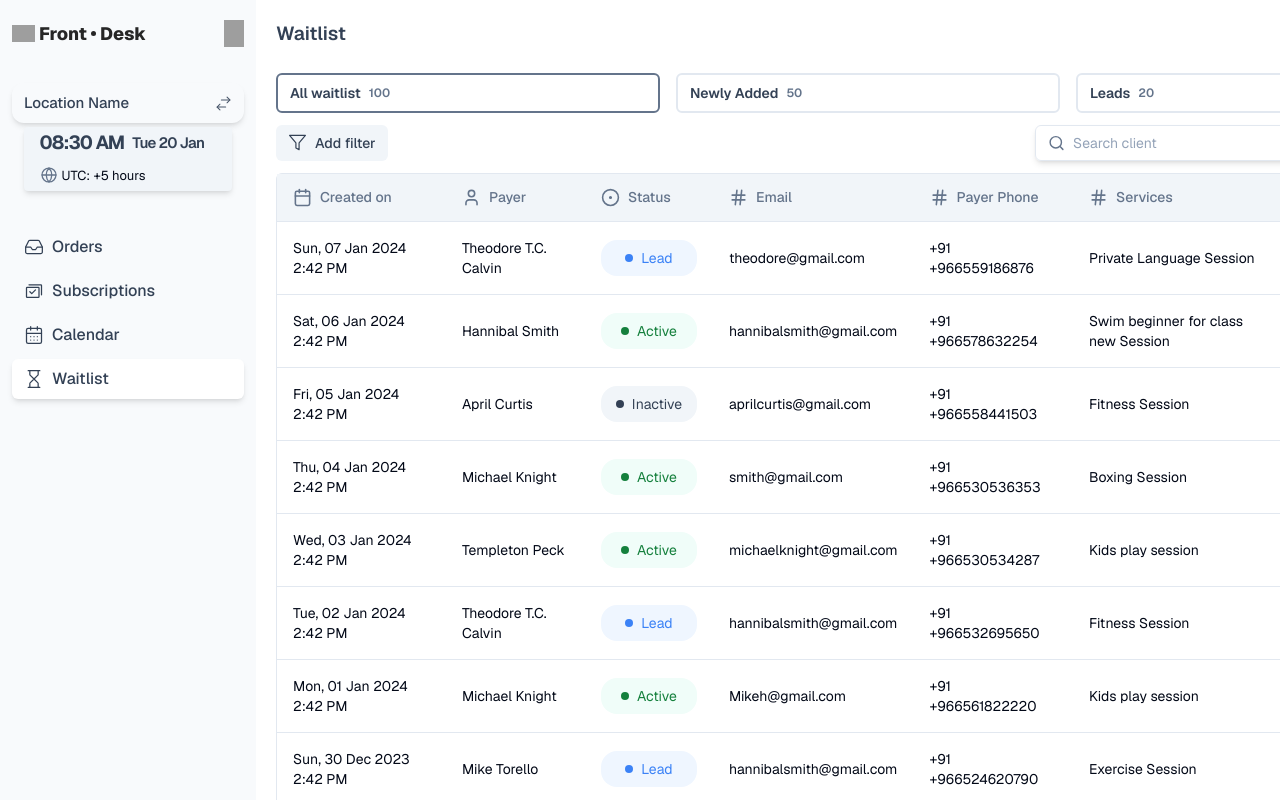
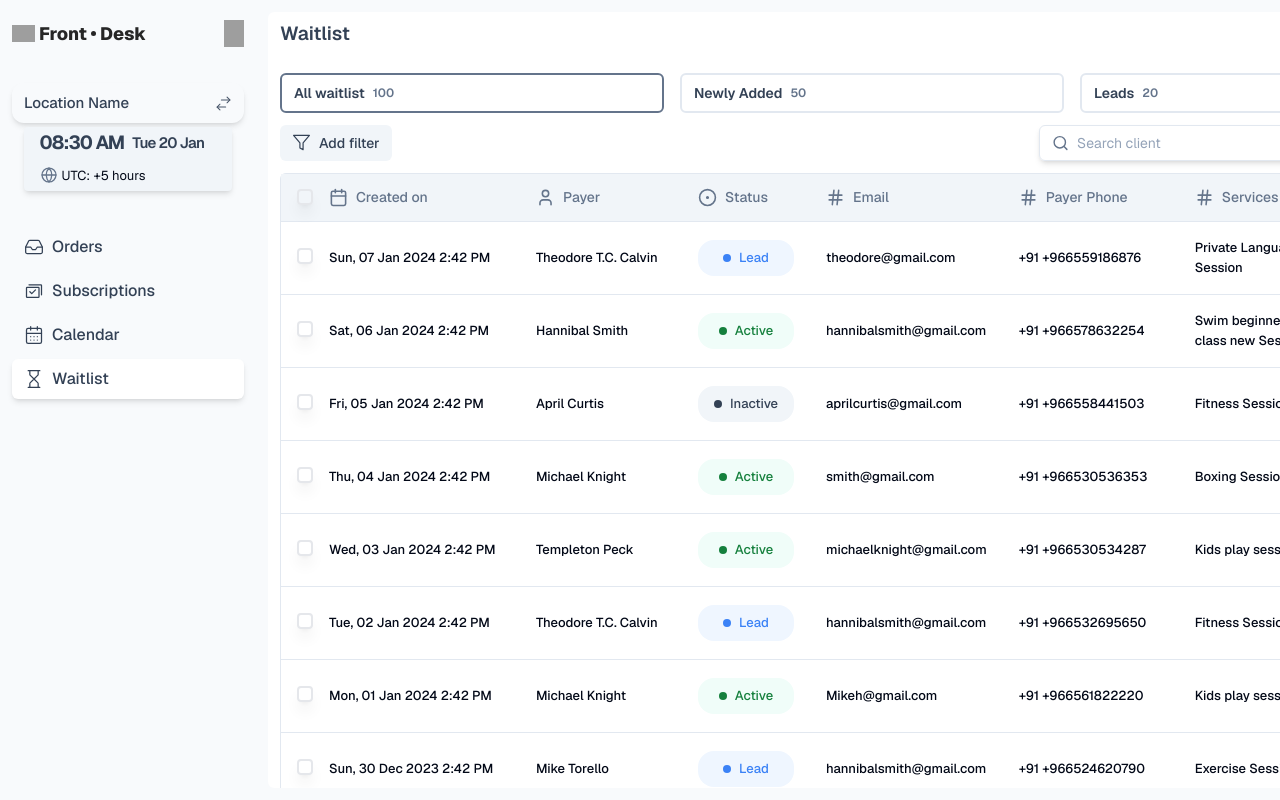
Before and after one commit to mohamedaflah/admin-dashboard-omnify, a Next.js app: page / in a window 1280 px wide. Built offline with nearby package versions, Linux system fonts and the light colour scheme; grey boxes are pictures that could not be loaded.

Commit message:
feat: Pagination bar added

```diff
--- a/app/(admin)/layout.tsx
+++ b/app/(admin)/layout.tsx
@@ -14,10 +14,10 @@
   children: React.ReactNode;
 }>) {
   return (
-    <main className="h-screen w-full flex relative  scrollbar-none " id="ScrollArea">
+    <main className="h-screen w-full flex relative  scrollbar-none bg-bgColor-1" id="ScrollArea">
       {/* Side bar */}
       <SideBar />
-      <section className="w-full  p-5 ">{children}</section>
+      <section className="w-full  p-3  ">{children}</section>
     </main>
   );
 }
--- a/app/(admin)/page.tsx
+++ b/app/(admin)/page.tsx
@@ -11,7 +11,7 @@
 
 export default function Home() {
   return (
-    <main className="w-full h-full">
+    <main className="w-full h-full overflow-x-hidden scrollbar-none bg-white py-2 px-3 rounded-md">
       <div className="w-full flex flex-col gap-6">
         <div className="w-full">
           <h1 className="text-[19px] text-textcolor-1 font-semibold">
--- a/components/app-component/TableColumns/AdminTable/AdminTable.tsx
+++ b/components/app-component/TableColumns/AdminTable/AdminTable.tsx
@@ -17,6 +17,13 @@
   TableRow,
 } from "@/components/ui/table";
 import { Button } from "@/components/ui/button";
+import {SelectItem,
+  Select,
+  SelectContent,
+  SelectGroup,
+  SelectTrigger,
+  SelectValue,
+} from "@/components/ui/select";
 
 interface DataTableProps<TData, TValue> {
   columns: ColumnDef<TData, TValue>[];
@@ -67,7 +74,10 @@
                   data-state={row.getIsSelected() && "selected"}
                 >
                   {row.getVisibleCells().map((cell) => (
-                    <TableCell key={cell.id}>
+                    <TableCell
+                      key={cell.id}
+                      className="font-medium text-[13px]"
+                    >
                       {flexRender(
                         cell.column.columnDef.cell,
                         cell.getContext()
@@ -90,8 +100,23 @@
         </Table>
       </div>
       <div className="w-full py-4 flex justify-between">
-        <div className="h-full">
-
+        <div className="h-full flex items-center gap-1 ">
+          <span className="text-sm text-textcolor-2">Displaying</span>
+          <Select>
+            <SelectTrigger className="border-none flex gap-2 bg-bgColor-1 outline-none ring-0 w-16">
+              <SelectValue placeholder="15" />
+            </SelectTrigger>
+            <SelectContent>
+              <SelectGroup>
+                <SelectItem value={"20"}>20</SelectItem>
+                <SelectItem value={"25"}>25</SelectItem>
+                <SelectItem value={"35"}>35</SelectItem>
+                <SelectItem value={"40"}>40</SelectItem>
+                <SelectItem value={"50"}>50</SelectItem>
+              </SelectGroup>
+            </SelectContent>
+          </Select>
+          <span className="text-sm text-textcolor-2 font-medium">Out of <span className="text-black">150</span></span>
         </div>
         <div className="flex items-center space-x-2 ">
           <Button
--- a/components/app-component/TableColumns/AdminTable/Column.tsx
+++ b/components/app-component/TableColumns/AdminTable/Column.tsx
@@ -4,17 +4,48 @@
 import Image from "next/image";
 import { TableHeaderTitle } from "../../custom/TableHeaderTitle";
 import { Status } from "../../custom/Status";
+import { Checkbox } from "@/components/ui/checkbox";
 
 export const adminTableColumns: ColumnDef<TableData>[] = [
+  {
+    id: "select",
+    header: ({ table }) => (
+      <Checkbox
+        checked={
+          table.getIsAllPageRowsSelected() ||
+          (table.getIsSomePageRowsSelected() && "indeterminate")
+        }
+        className="shadow-lg border-[#E5E7EB] border-2 mt-[1.5px]"
+        onCheckedChange={(value) => table.toggleAllPageRowsSelected(!!value)}
+        aria-label="Select all"
+      />
+    ),
+    cell: ({ row }) => (
+      <Checkbox
+        checked={row.getIsSelected()}
+        className="shadow-lg border-[#E5E7EB] border-2"
+        onCheckedChange={(value) => row.toggleSelected(!!value)}
+        aria-label="Select row"
+      />
+    ),
+    enableSorting: false,
+    enableHiding: false,
+  },
   {
     accessorKey: "created_on",
     header: () => (
       <TableHeaderTitle image="/icons/created.svg" title="Created on" />
     ),
+    cell: ({ row }) => {
+      return <div className="flex items-center h-full w-[175px]">{row.getValue("created_on")}</div>;
+    },
   },
   {
     accessorKey: "payer",
     header: () => <TableHeaderTitle image="/icons/user.svg" title="Payer" />,
+    cell: ({ row }) => {
+      return <div className="flex items-center h-full w-[130px]">{row.getValue("payer")}</div>;
+    },
   },
   {
     accessorKey: "status",
@@ -33,6 +64,10 @@
     header: () => (
       <TableHeaderTitle image="/icons/hash.svg" title="Payer Phone" />
     ),
+    cell: ({ row }) => {
+      return <div className="flex items-center h-full w-[144px]">{row.getValue("payer_phone")}</div>;
+    },
+
   },
   {
     accessorKey: "services",
--- /dev/null
+++ b/components/ui/checkbox.tsx
@@ -0,0 +1,30 @@
+"use client"
+
+import * as React from "react"
+import * as CheckboxPrimitive from "@radix-ui/react-checkbox"
+import { Check } from "lucide-react"
+
+import { cn } from "@/lib/utils"
+
+const Checkbox = React.forwardRef<
+  React.ElementRef<typeof CheckboxPrimitive.Root>,
+  React.ComponentPropsWithoutRef<typeof CheckboxPrimitive.Root>
+>(({ className, ...props }, ref) => (
+  <CheckboxPrimitive.Root
+    ref={ref}
+    className={cn(
+      "peer h-4 w-4 shrink-0 rounded-sm border border-primary ring-offset-background focus-visible:outline-none focus-visible:ring-2 focus-visible:ring-ring focus-visible:ring-offset-2 disabled:cursor-not-allowed disabled:opacity-50 data-[state=checked]:bg-primary data-[state=checked]:text-primary-foreground",
+      className
+    )}
+    {...props}
+  >
+    <CheckboxPrimitive.Indicator
+      className={cn("flex items-center justify-center text-current")}
+    >
+      <Check className="h-4 w-4" />
+    </CheckboxPrimitive.Indicator>
+  </CheckboxPrimitive.Root>
+))
+Checkbox.displayName = CheckboxPrimitive.Root.displayName
+
+export { Checkbox }
--- /dev/null
+++ b/components/ui/select.tsx
@@ -0,0 +1,160 @@
+"use client"
+
+import * as React from "react"
+import * as SelectPrimitive from "@radix-ui/react-select"
+import { Check, ChevronDown, ChevronUp } from "lucide-react"
+
+import { cn } from "@/lib/utils"
+
+const Select = SelectPrimitive.Root
+
+const SelectGroup = SelectPrimitive.Group
+
+const SelectValue = SelectPrimitive.Value
+
+const SelectTrigger = React.forwardRef<
+  React.ElementRef<typeof SelectPrimitive.Trigger>,
+  React.ComponentPropsWithoutRef<typeof SelectPrimitive.Trigger>
+>(({ className, children, ...props }, ref) => (
+  <SelectPrimitive.Trigger
+    ref={ref}
+    className={cn(
+      "flex h-10 w-full items-center justify-between rounded-md border border-input bg-background px-3 py-2 text-sm ring-offset-background placeholder:text-muted-foreground focus:outline-none focus:ring-2 focus:ring-ring focus:ring-offset-2 disabled:cursor-not-allowed disabled:opacity-50 [&>span]:line-clamp-1",
+      className
+    )}
+    {...props}
+  >
+    {children}
+    <SelectPrimitive.Icon asChild>
+      <ChevronDown className="h-4 w-4 opacity-50" />
+    </SelectPrimitive.Icon>
+  </SelectPrimitive.Trigger>
+))
+SelectTrigger.displayName = SelectPrimitive.Trigger.displayName
+
+const SelectScrollUpButton = React.forwardRef<
+  React.ElementRef<typeof SelectPrimitive.ScrollUpButton>,
+  React.ComponentPropsWithoutRef<typeof SelectPrimitive.ScrollUpButton>
+>(({ className, ...props }, ref) => (
+  <SelectPrimitive.ScrollUpButton
+    ref={ref}
+    className={cn(
+      "flex cursor-default items-center justify-center py-1",
+      className
+    )}
+    {...props}
+  >
+    <ChevronUp className="h-4 w-4" />
+  </SelectPrimitive.ScrollUpButton>
+))
+SelectScrollUpButton.displayName = SelectPrimitive.ScrollUpButton.displayName
+
+const SelectScrollDownButton = React.forwardRef<
+  React.ElementRef<typeof SelectPrimitive.ScrollDownButton>,
+  React.ComponentPropsWithoutRef<typeof SelectPrimitive.ScrollDownButton>
+>(({ className, ...props }, ref) => (
+  <SelectPrimitive.ScrollDownButton
+    ref={ref}
+    className={cn(
+      "flex cursor-default items-center justify-center py-1",
+      className
+    )}
+    {...props}
+  >
+    <ChevronDown className="h-4 w-4" />
+  </SelectPrimitive.ScrollDownButton>
+))
+SelectScrollDownButton.displayName =
+  SelectPrimitive.ScrollDownButton.displayName
+
+const SelectContent = React.forwardRef<
+  React.ElementRef<typeof SelectPrimitive.Content>,
+  React.ComponentPropsWithoutRef<typeof SelectPrimitive.Content>
+>(({ className, children, position = "popper", ...props }, ref) => (
+  <SelectPrimitive.Portal>
+    <SelectPrimitive.Content
+      ref={ref}
+      className={cn(
+        "relative z-50 max-h-96 min-w-[8rem] overflow-hidden rounded-md border bg-popover text-popover-foreground shadow-md data-[state=open]:animate-in data-[state=closed]:animate-out data-[state=closed]:fade-out-0 data-[state=open]:fade-in-0 data-[state=closed]:zoom-out-95 data-[state=open]:zoom-in-95 data-[side=bottom]:slide-in-from-top-2 data-[side=left]:slide-in-from-right-2 data-[side=right]:slide-in-from-left-2 data-[side=top]:slide-in-from-bottom-2",
+        position === "popper" &&
+          "data-[side=bottom]:translate-y-1 data-[side=left]:-translate-x-1 data-[side=right]:translate-x-1 data-[side=top]:-translate-y-1",
+        className
+      )}
+      position={position}
+      {...props}
+    >
+      <SelectScrollUpButton />
+      <SelectPrimitive.Viewport
+        className={cn(
+          "p-1",
+          position === "popper" &&
+            "h-[var(--radix-select-trigger-height)] w-full min-w-[var(--radix-select-trigger-width)]"
+        )}
+      >
+        {children}
+      </SelectPrimitive.Viewport>
+      <SelectScrollDownButton />
+    </SelectPrimitive.Content>
+  </SelectPrimitive.Portal>
+))
+SelectContent.displayName = SelectPrimitive.Content.displayName
+
+const SelectLabel = React.forwardRef<
+  React.ElementRef<typeof SelectPrimitive.Label>,
+  React.ComponentPropsWithoutRef<typeof SelectPrimitive.Label>
+>(({ className, ...props }, ref) => (
+  <SelectPrimitive.Label
+    ref={ref}
+    className={cn("py-1.5 pl-8 pr-2 text-sm font-semibold", className)}
+    {...props}
+  />
+))
+SelectLabel.displayName = SelectPrimitive.Label.displayName
+
+const SelectItem = React.forwardRef<
+  React.ElementRef<typeof SelectPrimitive.Item>,
+  React.ComponentPropsWithoutRef<typeof SelectPrimitive.Item>
+>(({ className, children, ...props }, ref) => (
+  <SelectPrimitive.Item
+    ref={ref}
+    className={cn(
+      "relative flex w-full cursor-default select-none items-center rounded-sm py-1.5 pl-8 pr-2 text-sm outline-none focus:bg-accent focus:text-accent-foreground data-[disabled]:pointer-events-none data-[disabled]:opacity-50",
+      className
+    )}
+    {...props}
+  >
+    <span className="absolute left-2 flex h-3.5 w-3.5 items-center justify-center">
+      <SelectPrimitive.ItemIndicator>
+        <Check className="h-4 w-4" />
+      </SelectPrimitive.ItemIndicator>
+    </span>
+
+    <SelectPrimitive.ItemText>{children}</SelectPrimitive.ItemText>
+  </SelectPrimitive.Item>
+))
+SelectItem.displayName = SelectPrimitive.Item.displayName
+
+const SelectSeparator = React.forwardRef<
+  React.ElementRef<typeof SelectPrimitive.Separator>,
+  React.ComponentPropsWithoutRef<typeof SelectPrimitive.Separator>
+>(({ className, ...props }, ref) => (
+  <SelectPrimitive.Separator
+    ref={ref}
+    className={cn("-mx-1 my-1 h-px bg-muted", className)}
+    {...props}
+  />
+))
+SelectSeparator.displayName = SelectPrimitive.Separator.displayName
+
+export {
+  Select,
+  SelectGroup,
+  SelectValue,
+  SelectTrigger,
+  SelectContent,
+  SelectLabel,
+  SelectItem,
+  SelectSeparator,
+  SelectScrollUpButton,
+  SelectScrollDownButton,
+}
--- a/package.json
+++ b/package.json
@@ -9,7 +9,9 @@
     "lint": "next lint"
   },
   "dependencies": {
+    "@radix-ui/react-checkbox": "^1.1.0",
     "@radix-ui/react-popover": "^1.1.1",
+    "@radix-ui/react-select": "^2.1.1",
     "@radix-ui/react-slot": "^1.1.0",
     "@tanstack/react-table": "^8.17.3",
     "class-variance-authority": "^0.7.0",
```
Also changed, not shown: 1 other file (tests, documents, lock files or other folders).
